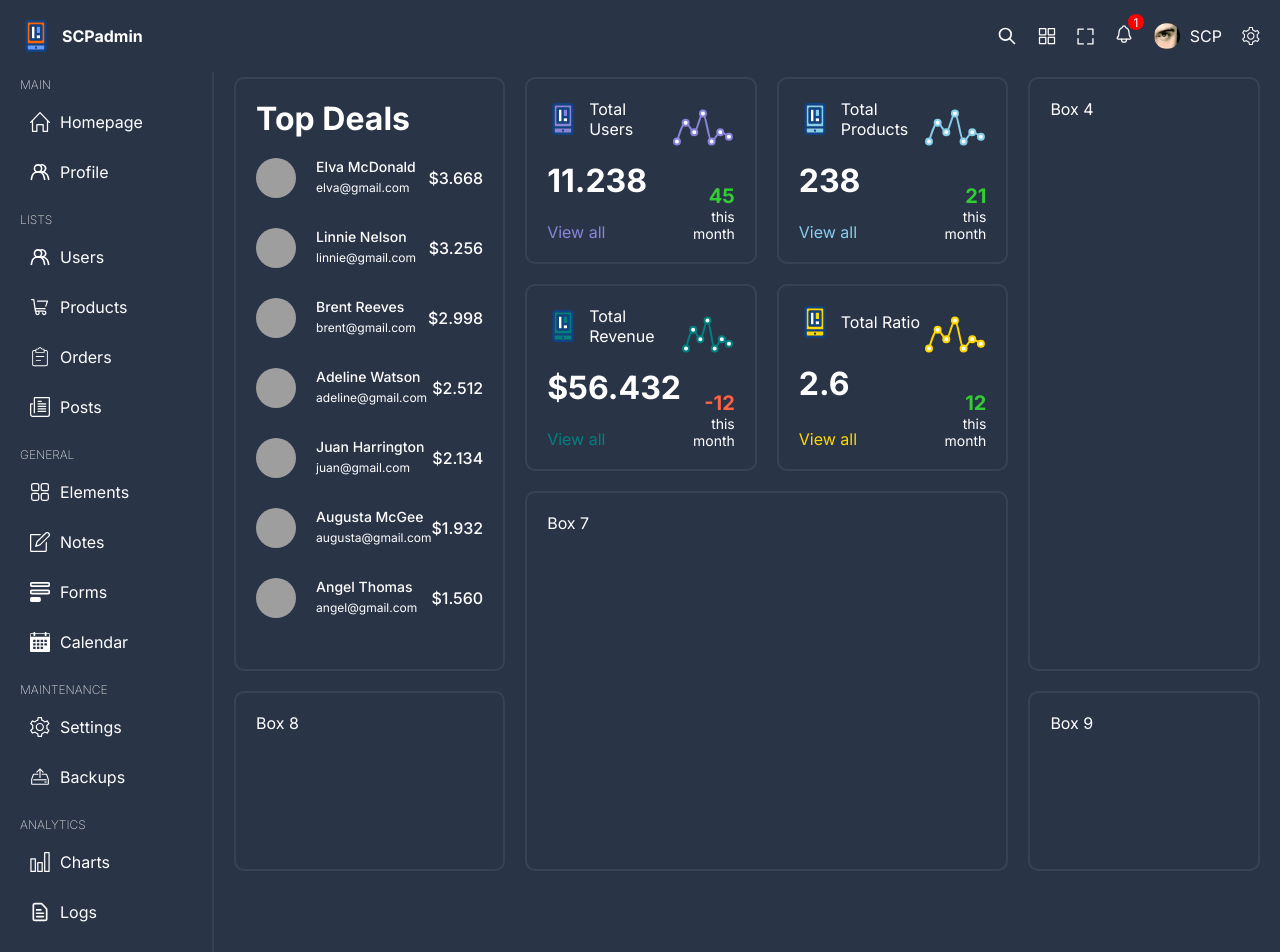
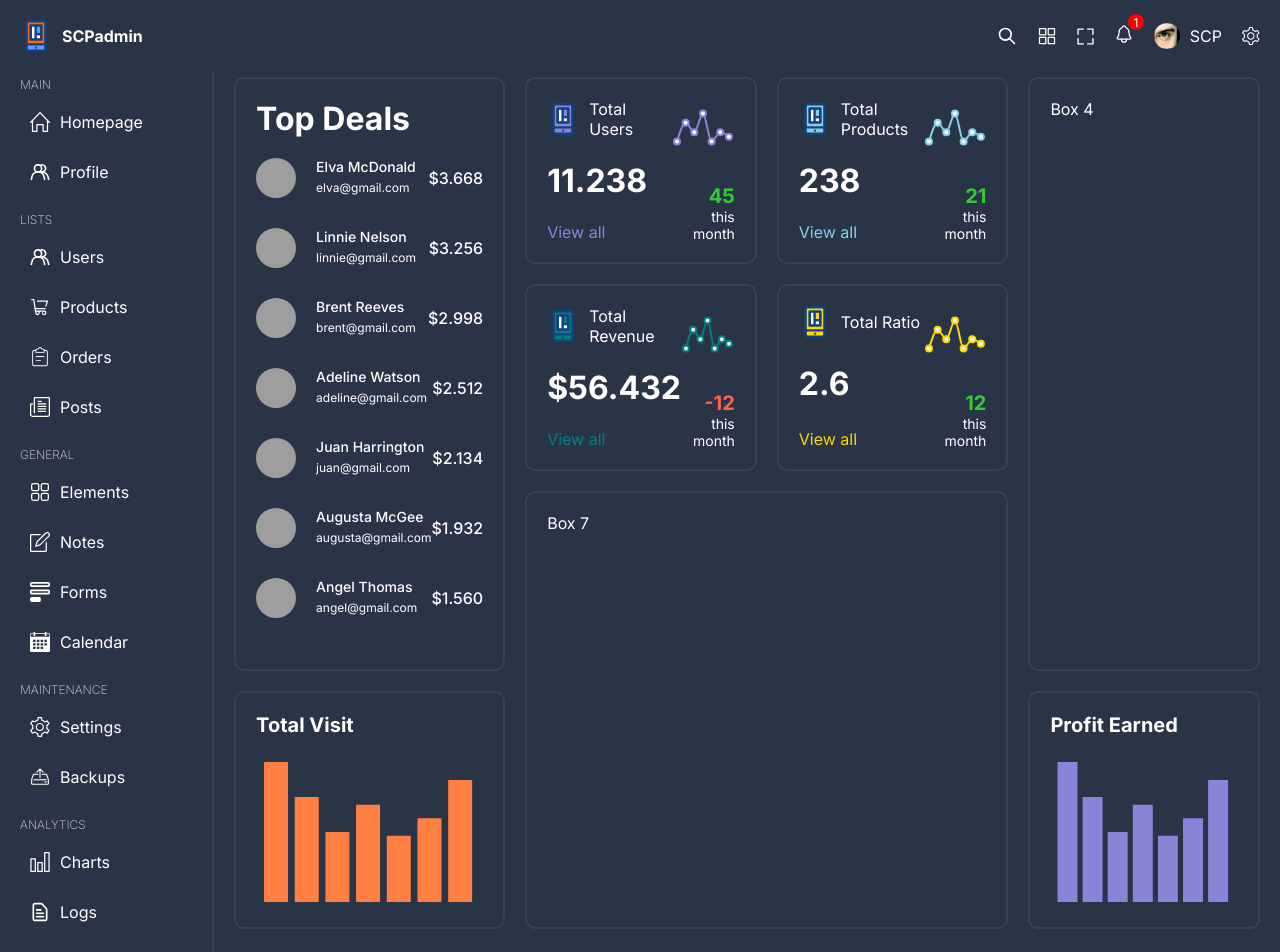
Before and after one commit to 4eJIoBeG/react-admin, a React (Vite) app: page / in a window 1280 px wide. Shown: the top 952 px of the page. Built offline with nearby package versions, Linux system fonts and the light colour scheme; grey boxes are pictures that could not be loaded.

Commit message:
add bar charts

```diff
--- /dev/null
+++ b/src/components/barChartBox/BarChartBox.tsx
@@ -0,0 +1,31 @@
+import { Bar, BarChart, ResponsiveContainer, Tooltip } from "recharts";
+import "./barChartBox.scss";
+
+type Props = {
+  title: string;
+  color: string;
+  dataKey: string;
+  chartData: object[];
+};
+
+const BarChartBox = (props: Props) => {
+  return (
+    <div className="barChartBox">
+      <h1>{props.title}</h1>
+      <div className="chart">
+        <ResponsiveContainer width="99%" height={150}>
+          <BarChart width={150} height={40} data={props.chartData}>
+            <Tooltip
+              contentStyle={{ background: "#2a3447", borderRadius: "5px" }}
+              labelStyle={{ display: "none" }}
+              cursor={{ fill: "none" }}
+            />
+            <Bar dataKey={props.dataKey} fill={props.color} />
+          </BarChart>
+        </ResponsiveContainer>
+      </div>
+    </div>
+  );
+};
+
+export default BarChartBox;
--- /dev/null
+++ b/src/components/barChartBox/barChartBox.scss
@@ -0,0 +1,9 @@
+.barChartBox {
+  width: 100%;
+  height: 100%;
+
+  h1 {
+    font-size: 20px;
+    margin-bottom: 20px;
+  }
+}
--- a/src/pages/home/Home.tsx
+++ b/src/pages/home/Home.tsx
@@ -1,6 +1,9 @@
+import BarChartBox from "../../components/barChartBox/BarChartBox";
 import ChartBox from "../../components/chartBox/ChartBox";
 import TopBox from "../../components/topBox/TopBox";
 import {
+  barChartBoxRevenue,
+  barChartBoxVisit,
   chartBoxConversion,
   chartBoxProduct,
   chartBoxRevenue,
@@ -28,8 +31,12 @@ const Home = () => {
         <ChartBox {...chartBoxConversion} />
       </div>
       <div className="box box7">Box 7</div>
-      <div className="box box8">Box 8</div>
-      <div className="box box9">Box 9</div>
+      <div className="box box8">
+        <BarChartBox {...barChartBoxVisit} />
+      </div>
+      <div className="box box9">
+        <BarChartBox {...barChartBoxRevenue} />
+      </div>
     </div>
   );
 };
```
